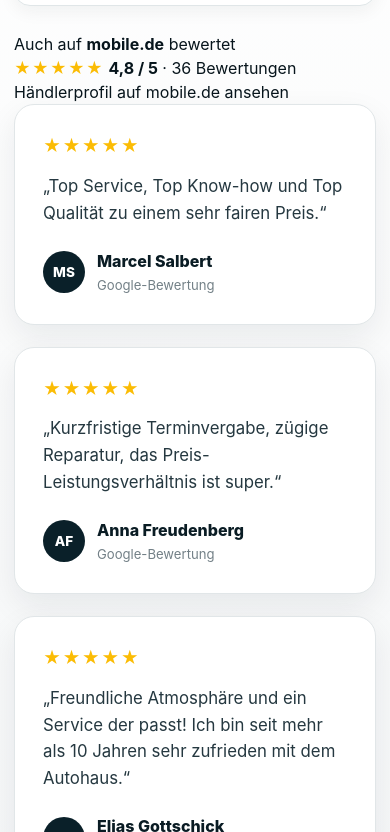
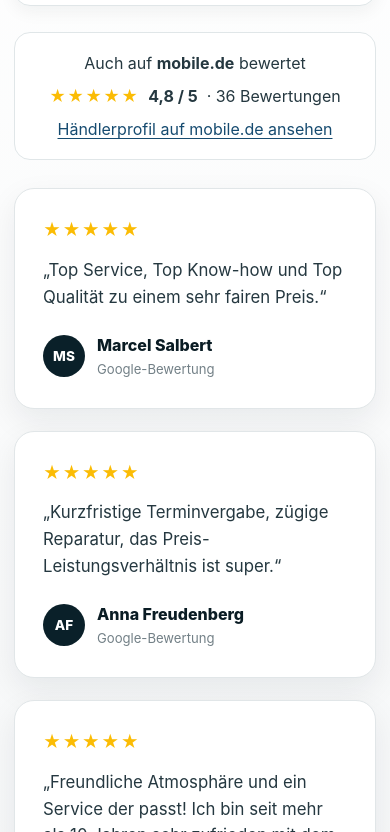
Before and after one commit to 4zhfgjk9zb-dev/AS-Automobile-Bielefeld.de, a website: page index.html in a window 390 px wide. Shown: the part 9427-10259 px from the top of the page. Drawn offline with Linux system fonts and the light colour scheme; no server answers.

Commit message:
mobile.de Bewertungsanzeige responsiv gestalten

```diff
--- a/styles.css
+++ b/styles.css
@@ -694,3 +694,14 @@ h1,h2,h3,p{margin-top:0}.hero h1{font-size:clamp(3rem,6vw,5.2rem);line-height:.9
   .reviews-score{display:flex;border-radius:16px;padding:12px}
   .review-card blockquote{min-height:0}
 }
+
+/* Zweite Bewertungsplattform: mobile.de */
+.mobile-reviews-summary{
+  display:flex;align-items:center;justify-content:center;gap:12px 18px;flex-wrap:wrap;
+  margin:0 auto 28px;padding:17px 22px;max-width:850px;
+  background:#fff;border:1px solid #e0e6e8;border-radius:16px;
+  color:#253840;text-align:center;
+}
+.mobile-reviews-rating{display:flex;align-items:center;justify-content:center;gap:9px;flex-wrap:wrap}
+.mobile-reviews-summary a{color:#164b70;text-decoration:underline;text-underline-offset:3px}
+@media(max-width:760px){.mobile-reviews-summary{flex-direction:column;gap:9px;padding:18px}}
```
